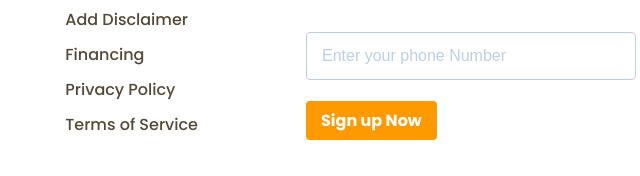
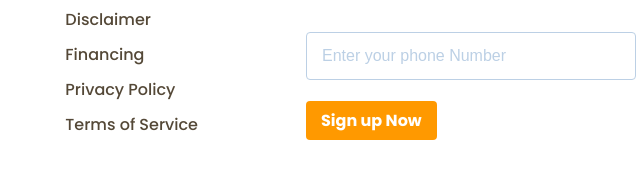
Before and after one commit to Sergey11235/Productly, a plain HTML site: page index.html in a window 1280 px wide. Shown: the part 5116-5292 px from the top of the page, 556-1196 px from the left. Drawn offline with nearby package versions, Linux system fonts and the light colour scheme.

Commit message:
remove Add

```diff
--- a/index.html
+++ b/index.html
@@ -384,7 +384,7 @@
           <ul class="footer__list">
             <li class="footer__menu-item">
               <a class="footer__menu-link" href="">
-              Add  Disclaimer
+              Disclaimer
               </a>
             </li>
             <li class="footer__menu-item">
```
